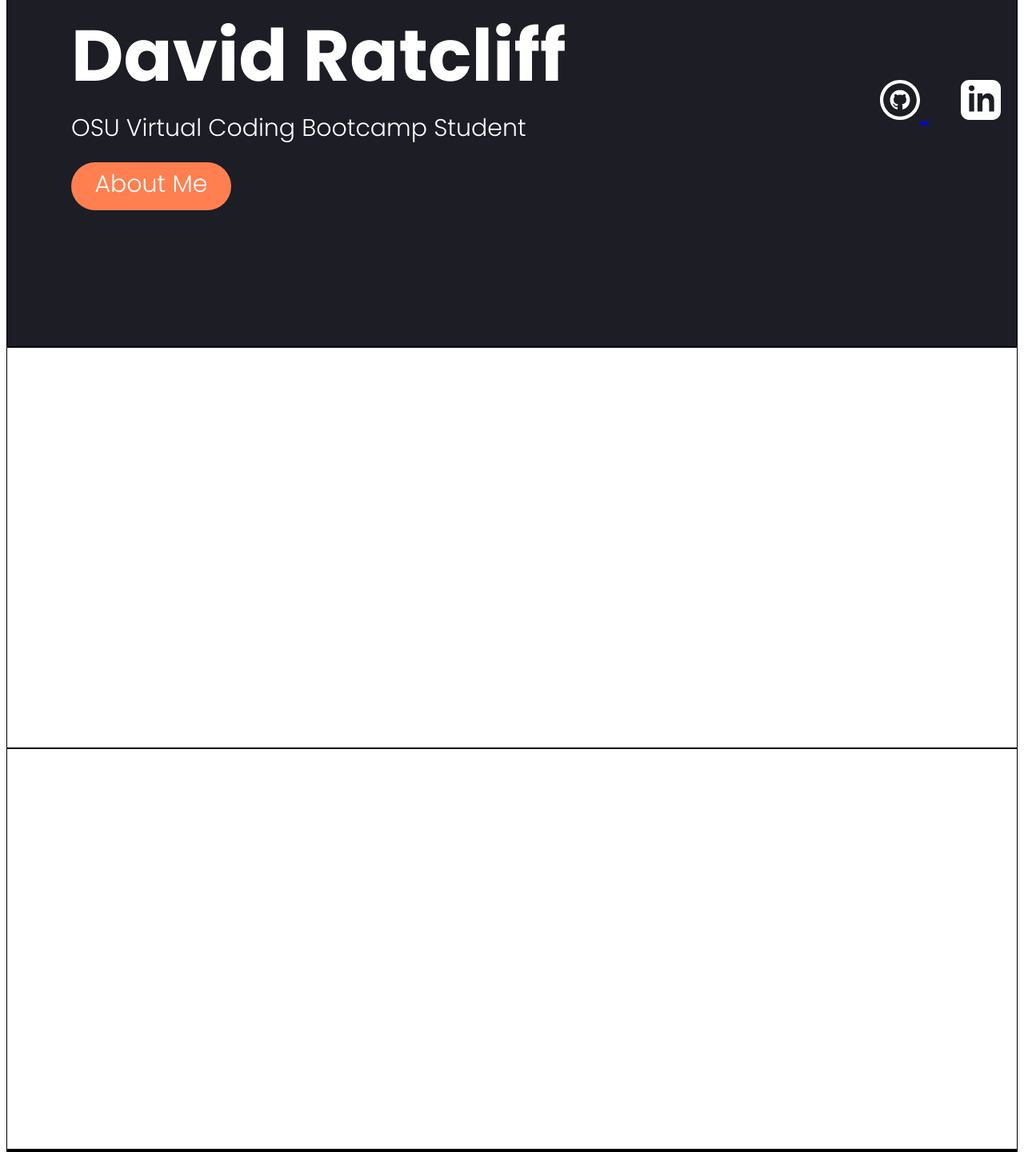
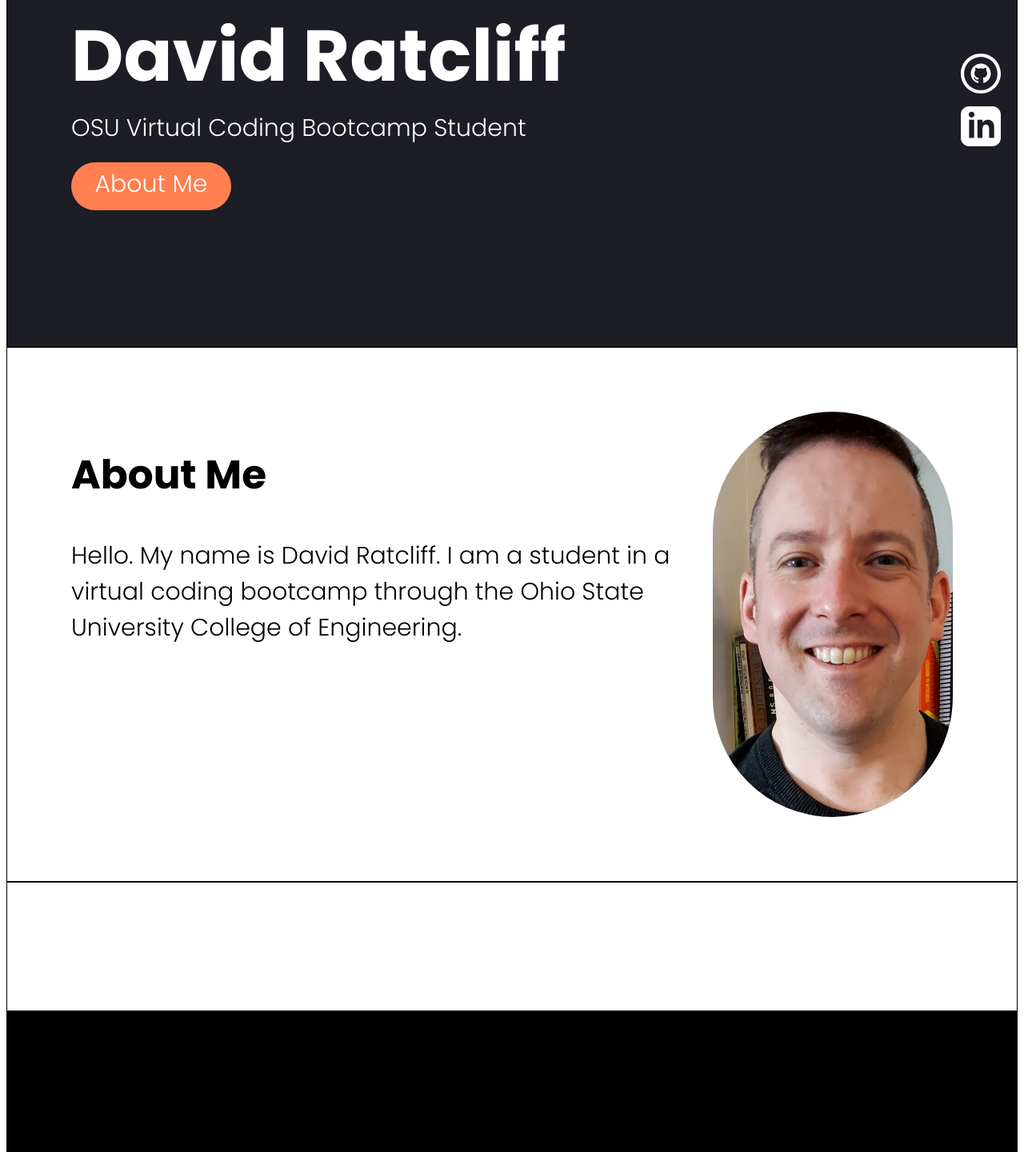
Before and after one commit to pacovdj/Devleoper_Portfolio, a plain HTML site: page index.html in a window 1280 px wide. Shown: the part 376-1817 px from the top of the page at 80% size. Drawn offline with Linux system fonts and the light colour scheme.

Commit message:
headshot

```diff
--- a/assets/style.css
+++ b/assets/style.css
@@ -3,7 +3,6 @@ body {
 }
 
 section {
-    height: 500px;
     background-color: white;
     border: solid black 1px;
 }
@@ -42,6 +41,10 @@ li {
 h1 {
     font-size: 90px;
     margin: 0;
+}
+
+h2 {
+    font-size: 50px;
 }
 
 p {
@@ -90,3 +93,19 @@ p {
 .social {
     margin: 20px;
 }
+
+.sub-section {
+    display: flex;
+    justify-content: space-around;
+    padding: 80px;
+}
+
+.headshot {
+    width: 300px;
+    border-radius: 150px;
+}
+
+.headshot-container {
+    display: flex;
+    align-items: center;
+}
--- a/index.html
+++ b/index.html
@@ -27,17 +27,25 @@
             <div class="button">About Me</div>
         </div>
             <div class="socials">
-                <a href="https://github.com/pacovdj" class="social">
+                <div><a href="https://github.com/pacovdj" class="social">
                     <svg xmlns="http://www.w3.org/2000/svg" fill="#ffffff" width="50" height="50" viewBox="0 0 24 24"><path d="M12 2c5.514 0 10 4.486 10 10s-4.486 10-10 10-10-4.486-10-10 4.486-10 10-10zm0-2c-6.627 0-12 5.373-12 12s5.373 12 12 12 12-5.373 12-12-5.373-12-12-12zm0 6c-3.313 0-6 2.686-6 6 0 2.651 1.719 4.9 4.104 5.693.3.056.396-.13.396-.289v-1.117c-1.669.363-2.017-.707-2.017-.707-.272-.693-.666-.878-.666-.878-.544-.373.041-.365.041-.365.603.042.92.619.92.619.535.917 1.403.652 1.746.499.054-.388.209-.652.381-.802-1.333-.152-2.733-.667-2.733-2.965 0-.655.234-1.19.618-1.61-.062-.153-.268-.764.058-1.59 0 0 .504-.161 1.65.615.479-.133.992-.199 1.502-.202.51.002 1.023.069 1.503.202 1.146-.776 1.648-.615 1.648-.615.327.826.121 1.437.06 1.588.385.42.617.955.617 1.61 0 2.305-1.404 2.812-2.74 2.96.216.186.412.551.412 1.111v1.646c0 .16.096.347.4.288 2.383-.793 4.1-3.041 4.1-5.691 0-3.314-2.687-6-6-6z"/></svg>
-                </a>
-                <a href="www.linkedin.com/in/david-ratcliff-05574221b" class="social">
+                </a></div>
+                <div><a href="www.linkedin.com/in/david-ratcliff-05574221b" class="social">
                     <svg xmlns="http://www.w3.org/2000/svg" fill="#ffffff" width="50" height="50" viewBox="0 0 24 24"><path d="M19 0h-14c-2.761 0-5 2.239-5 5v14c0 2.761 2.239 5 5 5h14c2.762 0 5-2.239 5-5v-14c0-2.761-2.238-5-5-5zm-11 19h-3v-11h3v11zm-1.5-12.268c-.966 0-1.75-.79-1.75-1.764s.784-1.764 1.75-1.764 1.75.79 1.75 1.764-.783 1.764-1.75 1.764zm13.5 12.268h-3v-5.604c0-3.368-4-3.113-4 0v5.604h-3v-11h3v1.765c1.396-2.586 7-2.777 7 2.476v6.759z"/></svg>
-                </a>
+                </a></div>
             </div>
       </div>
 </section>
-<section></section>
-<section></section>
+<section class="sub-section">
+    <div class="information">
+        <h2>About Me</h2>
+        <p>Hello. My name is David Ratcliff. I am a student in a virtual coding bootcamp through the Ohio State University College of Engineering.</p>
+    </div>
+    <div class="headshot-container">
+        <img class="headshot" src="./assets/images/Bio Photo Cropped.jpg" alt="David Ratcliff headshot"/>
+    </div>
+</section>
+<section class="sub-section"></section>
 <footer></footer>
 </body>
 </html>
```
